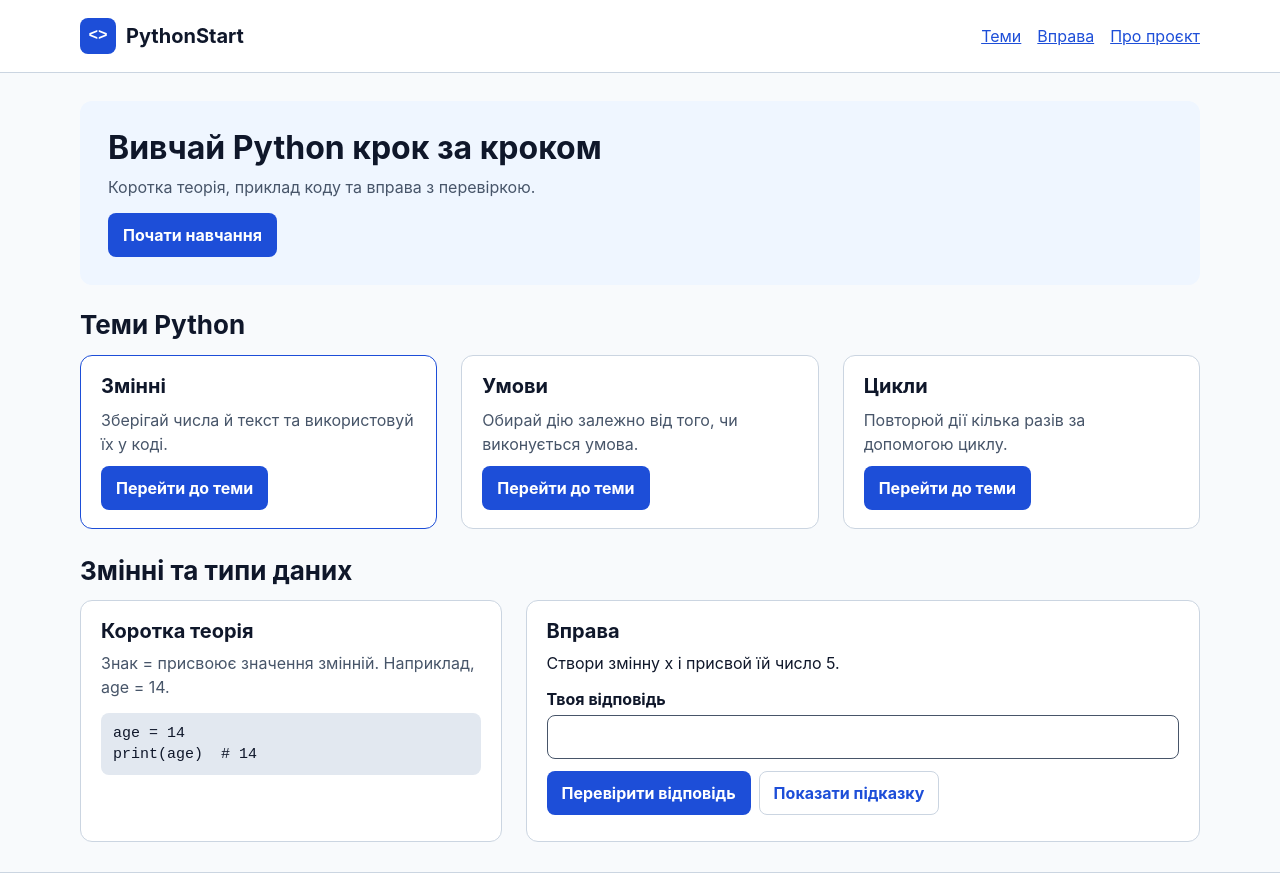
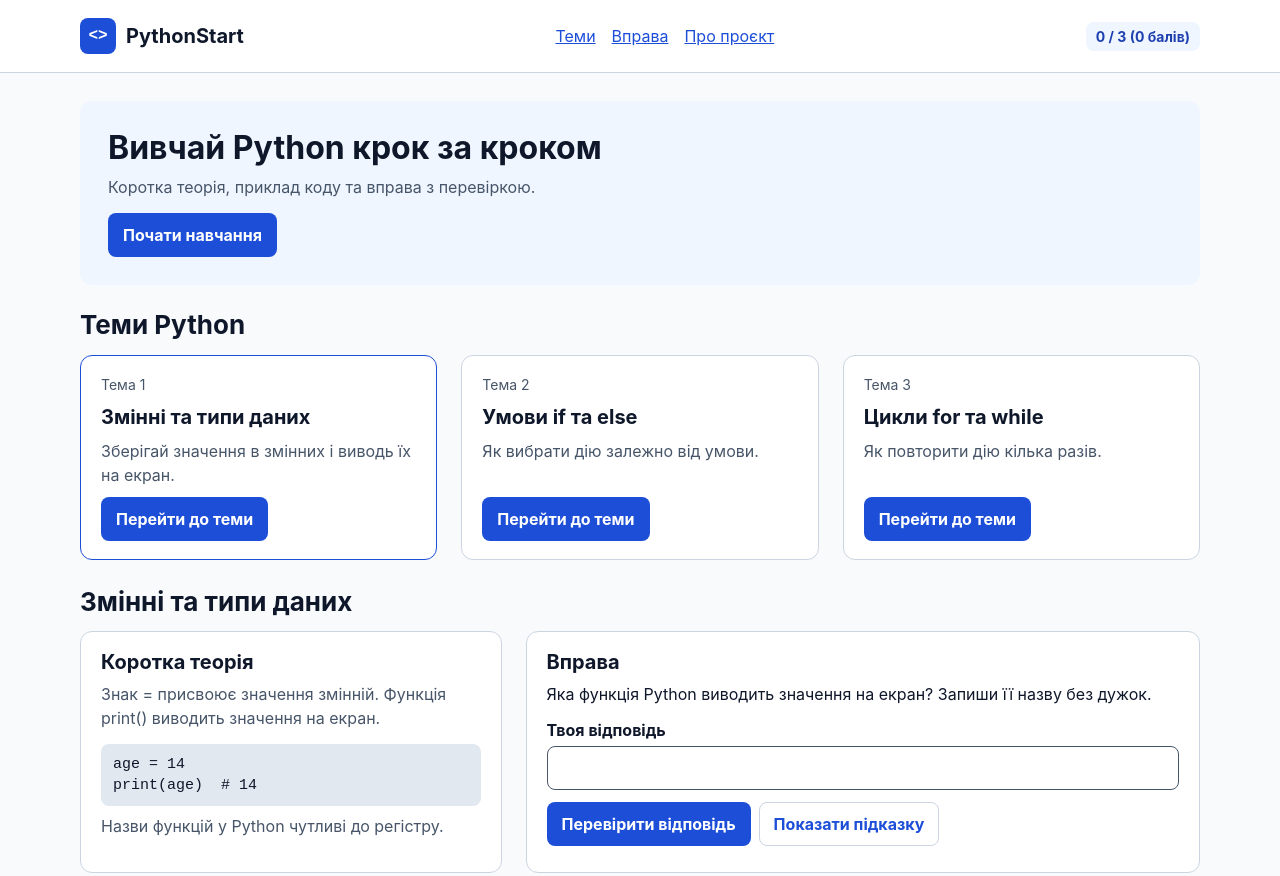
Before and after one commit to artempanshyn/pythonstart, a website with bundled scripts: page index.html in a window 1280 px wide. Shown: the top 876 px of the page. Built offline with nearby package versions, Linux system fonts and the light colour scheme.

Commit message:
feat: save PythonStart learning progress

```diff
--- a/css/components.css
+++ b/css/components.css
@@ -26,6 +26,27 @@
 }
 
 .btn-secondary:hover { background: var(--color-info-bg); }
+
+.progress-pill, .topic-status {
+  border-radius: var(--radius-control);
+  padding: 4px 10px;
+  font-size: 0.875rem;
+  font-weight: 650;
+}
+
+.progress-pill {
+  background: var(--color-info-bg);
+  color: var(--color-primary-hover);
+}
+
+.progress-pill:empty { visibility: hidden; }
+
+.topic-card .topic-status {
+  background: var(--color-success-bg);
+  color: var(--color-success-text);
+}
+
+.topic-step { font-size: 0.875rem; }
 
 :focus-visible {
   outline: 3px solid var(--color-primary);
--- a/data/topics.js
+++ b/data/topics.js
@@ -1,32 +1,38 @@
 export const topics = [
   {
     id: "variables",
+    stepLabel: "Тема 1",
     title: "Змінні та типи даних",
-    description: "Як зберегти число або текст у змінній.",
-    theory: "Знак = присвоює значення змінній. Наприклад, age = 14.",
-    task: "Створи змінну x і присвой їй число 5.",
-    correctAnswer: "x = 5",
-    example: "age = 14\nprint(age)  # 14",
-    hint: "Запиши ім’я x ліворуч від знака =, а число 5 праворуч.",
+    description: "Зберігай значення в змінних і виводь їх на екран.",
+    theory: "Знак = присвоює значення змінній. Функція print() виводить значення на екран.",
+    task: "Яка функція Python виводить значення на екран? Запиши її назву без дужок.",
+    correctAnswer: "print",
+    codeExample: "age = 14\nprint(age)  # 14",
+    tip: "Назви функцій у Python чутливі до регістру.",
+    hint: "У прикладі ця функція отримує значення age. Її назва має п’ять літер.",
   },
   {
     id: "conditions",
+    stepLabel: "Тема 2",
     title: "Умови if та else",
     description: "Як вибрати дію залежно від умови.",
     theory: "Після умови if ставимо двокрапку. Команди цього блоку пишемо з відступом.",
     task: "Який символ ставимо наприкінці рядка з умовою if x > 0?",
     correctAnswer: ":",
-    example: "if x > 0:\n    print(x)",
+    codeExample: "x = 8\nif x > 0:\n    print(x)\nelse:\n    print(0)",
+    tip: "Для порівняння на рівність використовуй ==, для присвоєння - =.",
     hint: "Після умови if потрібен розділовий знак.",
   },
   {
     id: "loops",
+    stepLabel: "Тема 3",
     title: "Цикли for та while",
     description: "Як повторити дію кілька разів.",
     theory: "У циклі for можна використати range(n). Він дає числа від 0 до n - 1.",
     task: "Запиши виклик range для чисел від 0 до 4 включно.",
     correctAnswer: "range(5)",
-    example: "for i in range(5):\n    print(i)",
+    codeExample: "for i in range(5):\n    print(i)",
+    tip: "Верхня межа range не входить до послідовності.",
     hint: "range(n) починає з 0 та зупиняється перед n.",
   },
 ];
--- a/index.html
+++ b/index.html
@@ -5,7 +5,7 @@
   <meta name="viewport" content="width=device-width, initial-scale=1">
   <title>PythonStart - навчальний тренажер</title>
   <link rel="stylesheet" href="css/styles.css">
-  <script type="module" src="js/layout.js"></script>
+  <script type="module" src="js/app.js"></script>
 </head>
 <body id="top">
   <a class="skip-link" href="#main-content">До основного вмісту</a>
@@ -21,6 +21,7 @@
         <a href="#workspace">Вправа</a>
         <a href="#about">Про проєкт</a>
       </nav>
+      <p id="progress-counter" class="progress-pill" role="status" aria-atomic="true"></p>
     </div>
   </header>
 
@@ -33,44 +34,23 @@
 
     <section id="catalog" class="catalog-section" aria-labelledby="catalog-heading">
       <h2 id="catalog-heading">Теми Python</h2>
-      <div id="topics-grid" class="topics-grid">
-        <article class="topic-card">
-          <h3>Змінні</h3>
-          <p>Зберігай числа й текст та використовуй їх у коді.</p>
-          <a class="btn btn-primary" href="#workspace" data-topic="variables" aria-current="true">Перейти до теми
-            <span class="visually-hidden">«Змінні»</span>
-          </a>
-        </article>
-        <article class="topic-card">
-          <h3>Умови</h3>
-          <p>Обирай дію залежно від того, чи виконується умова.</p>
-          <a class="btn btn-primary" href="#workspace" data-topic="conditions">Перейти до теми
-            <span class="visually-hidden">«Умови»</span>
-          </a>
-        </article>
-        <article class="topic-card">
-          <h3>Цикли</h3>
-          <p>Повторюй дії кілька разів за допомогою циклу.</p>
-          <a class="btn btn-primary" href="#workspace" data-topic="loops">Перейти до теми
-            <span class="visually-hidden">«Цикли»</span>
-          </a>
-        </article>
-      </div>
+      <div id="topics-grid" class="topics-grid"></div>
+      <noscript>Увімкни JavaScript, щоб відкрити теми та перевіряти відповіді.</noscript>
     </section>
 
     <section id="workspace" class="workspace-section" aria-labelledby="lesson-heading">
-      <h2 id="lesson-heading" tabindex="-1">Змінні та типи даних</h2>
+      <h2 id="lesson-heading" tabindex="-1"></h2>
       <div class="workspace-grid">
         <article class="theory-panel" aria-labelledby="theory-heading">
           <h3 id="theory-heading">Коротка теорія</h3>
-          <p id="lesson-theory">Знак = присвоює значення змінній. Наприклад, age = 14.</p>
-          <pre><code id="lesson-code">age = 14
-print(age)  # 14</code></pre>
+          <p id="lesson-theory"></p>
+          <pre><code id="lesson-code"></code></pre>
+          <p id="lesson-tip"></p>
         </article>
 
         <article class="exercise-panel" aria-labelledby="exercise-heading">
           <h3 id="exercise-heading">Вправа</h3>
-          <p id="exercise-question">Створи змінну x і присвой їй число 5.</p>
+          <p id="exercise-question"></p>
           <form id="exercise-form" class="exercise-form" novalidate>
             <div class="form-field">
               <label for="user-answer">Твоя відповідь</label>
--- a/js/app.js
+++ b/js/app.js
@@ -1,4 +1,9 @@
 import { t } from "./i18n.js";
+import { loadProgress, markTopicAsCompleted, saveProgress } from "./storage.js";
+import { getTopicById, renderTopicsCatalog } from "./topics.js";
+import { validateExerciseAnswer } from "./validation.js";
+import { createWorkspace } from "./workspace.js";
+import { topics } from "../data/topics.js";
 
 export const APP_CONFIG = {
   appName: "PythonStart",
@@ -6,6 +11,48 @@ export const APP_CONFIG = {
   defaultLocale: "uk",
 };
 
-export function initApp() {
-  console.log(`${t("app.title")} (${APP_CONFIG.version}). ${t("app.ready")}`);
+export function initApp(root = document) {
+  const feedback = root.querySelector("#feedback-container");
+  const counter = root.querySelector("#progress-counter");
+  let progress = loadProgress();
+  let saved = true;
+
+  function refreshProgress() {
+    const { completedTopics, totalScore } = progress;
+    const status = `${completedTopics.length} / ${topics.length} (${totalScore} ${t("progress.points")})`;
+    counter.textContent = saved ? status : `${status} · ${t("progress.unsaved")}`;
+    updateCatalog(progress);
+  }
+
+  function persist(nextProgress) {
+    if (nextProgress === progress && saved) return;
+    progress = nextProgress;
+    saved = saveProgress(progress);
+    refreshProgress();
+  }
+
+  function selectTopic(topic) {
+    const nextProgress = progress.activeTopicId === topic.id
+      ? progress
+      : { ...progress, activeTopicId: topic.id };
+    persist(nextProgress);
+    showTopic(topic, true);
+    feedback.textContent = "";
+    delete feedback.dataset.state;
+  }
+
+  function checkAnswer(value, topic) {
+    const result = validateExerciseAnswer(value, topic.correctAnswer);
+    feedback.textContent = t(result.messageKey);
+    feedback.dataset.state = result.status;
+    if (result.isCorrect) persist(markTopicAsCompleted(progress, topic.id));
+    return result;
+  }
+
+  const updateCatalog = renderTopicsCatalog(root.querySelector("#topics-grid"), selectTopic);
+  const showTopic = createWorkspace(root.querySelector("#workspace"), checkAnswer);
+  showTopic(getTopicById(progress.activeTopicId));
+  refreshProgress();
 }
+
+if (typeof document !== "undefined") document.addEventListener("DOMContentLoaded", () => initApp());
--- a/js/layout.js
+++ /dev/null
@@ -1,64 +0,0 @@
-import { topics } from "../data/topics.js";
-import { initApp } from "./app.js";
-import { t } from "./i18n.js";
-import { validateExerciseAnswer } from "./validation.js";
-
-const topicLinks = [...document.querySelectorAll("[data-topic]")];
-const form = document.querySelector("#exercise-form");
-const answer = document.querySelector("#user-answer");
-const feedback = document.querySelector("#feedback-container");
-const hint = document.querySelector("#exercise-hint");
-const hintButton = document.querySelector("#hint-btn");
-const heading = document.querySelector("#lesson-heading");
-const theory = document.querySelector("#lesson-theory");
-const code = document.querySelector("#lesson-code");
-const question = document.querySelector("#exercise-question");
-
-let activeTopic = topics[0];
-
-function setHintVisible(visible) {
-  hint.hidden = !visible;
-  hintButton.setAttribute("aria-expanded", String(visible));
-  hintButton.textContent = t(visible ? "exercise.hideHint" : "exercise.showHint");
-}
-
-function showTopic(topic) {
-  activeTopic = topic;
-  heading.textContent = topic.title;
-  theory.textContent = topic.theory;
-  code.textContent = topic.example;
-  question.textContent = topic.task;
-  hint.textContent = topic.hint;
-
-  form.reset();
-  answer.removeAttribute("aria-invalid");
-  feedback.textContent = "";
-  delete feedback.dataset.state;
-  setHintVisible(false);
-
-  for (const link of topicLinks) {
-    if (link.dataset.topic === topic.id) link.setAttribute("aria-current", "true");
-    else link.removeAttribute("aria-current");
-  }
-}
-
-for (const link of topicLinks) {
-  const topic = topics.find(({ id }) => id === link.dataset.topic);
-  link.addEventListener("click", () => {
-    showTopic(topic);
-    heading.focus({ preventScroll: true });
-  });
-}
-
-hintButton.addEventListener("click", () => setHintVisible(hint.hidden));
-
-form.addEventListener("submit", (event) => {
-  event.preventDefault();
-  const result = validateExerciseAnswer(answer.value, activeTopic.correctAnswer);
-  feedback.textContent = t(result.messageKey);
-  feedback.dataset.state = result.status;
-  answer.setAttribute("aria-invalid", String(!result.isCorrect));
-});
-
-showTopic(activeTopic);
-initApp();
--- a/js/messages.uk.js
+++ b/js/messages.uk.js
@@ -4,6 +4,9 @@ export const messages = {
   "catalog.heading": "Каталог навчальних тем",
   "catalog.empty": "Навчальні теми тимчасово відсутні.",
   "catalog.openTopic": "Перейти до теми",
+  "catalog.completed": "✓ Опрацьовано",
+  "progress.points": "балів",
+  "progress.unsaved": "Прогрес не збережено в цьому браузері.",
   "exercise.showHint": "Показати підказку",
   "exercise.hideHint": "Сховати підказку",
   "exercise.checkBtn": "Перевірити відповідь",
--- /dev/null
+++ b/js/storage.js
@@ -0,0 +1,53 @@
+import { topics } from "../data/topics.js";
+
+export const STORAGE_KEY = "pythonstart_progress_v1";
+const POINTS_PER_TOPIC = 10;
+const topicIds = new Set(topics.map(({ id }) => id));
+
+function normalizeProgress(value) {
+  const entries = Array.isArray(value?.completedTopics) ? value.completedTopics : [];
+  const completedTopics = [...new Set(entries.filter((id) => topicIds.has(id)))];
+
+  return {
+    completedTopics,
+    activeTopicId: topicIds.has(value?.activeTopicId) ? value.activeTopicId : topics[0].id,
+    totalScore: completedTopics.length * POINTS_PER_TOPIC,
+  };
+}
+
+export function loadProgress(storage) {
+  try {
+    const raw = (storage ?? globalThis.localStorage).getItem(STORAGE_KEY);
+    return normalizeProgress(JSON.parse(raw));
+  } catch {
+    return normalizeProgress();
+  }
+}
+
+export function saveProgress(progress, storage) {
+  try {
+    (storage ?? globalThis.localStorage).setItem(STORAGE_KEY, JSON.stringify(progress));
+    return true;
+  } catch {
+    return false;
+  }
+}
+
+export function markTopicAsCompleted(progress, topicId) {
+  if (!topicIds.has(topicId) || progress.completedTopics.includes(topicId)) return progress;
+
+  return {
+    ...progress,
+    completedTopics: [...progress.completedTopics, topicId],
+    totalScore: progress.totalScore + POINTS_PER_TOPIC,
+  };
+}
+
+export function resetProgress(storage) {
+  try {
+    (storage ?? globalThis.localStorage).removeItem(STORAGE_KEY);
+    return true;
+  } catch {
+    return false;
+  }
+}
--- /dev/null
+++ b/js/topics.js
@@ -0,0 +1,53 @@
+import { topics } from "../data/topics.js";
+import { t } from "./i18n.js";
+
+export function getTopicById(id) {
+  return topics.find((topic) => topic.id === id);
+}
+
+export function renderTopicsCatalog(container, onSelectTopic) {
+  const cards = new Map();
+  const document = container.ownerDocument;
+  const fragment = document.createDocumentFragment();
+
+  for (const topic of topics) {
+    const card = document.createElement("article");
+    card.className = "topic-card";
+
+    const step = document.createElement("p");
+    step.className = "topic-step";
+    step.textContent = topic.stepLabel;
+
+    const title = document.createElement("h3");
+    title.textContent = topic.title;
+
+    const description = document.createElement("p");
+    description.textContent = topic.description;
+
+    const status = document.createElement("p");
+    status.className = "topic-status";
+    status.textContent = t("catalog.completed");
+
+    const link = document.createElement("a");
+    link.className = "btn btn-primary";
+    link.href = "#workspace";
+    link.dataset.topic = topic.id;
+    link.textContent = t("catalog.openTopic");
+    link.setAttribute("aria-label", `${t("catalog.openTopic")} «${topic.title}»`);
+    link.addEventListener("click", () => onSelectTopic(topic));
+
+    card.append(step, title, description, status, link);
+    fragment.append(card);
+    cards.set(topic.id, { status, link });
+  }
+
+  container.replaceChildren(fragment);
+
+  return function updateTopicStatuses({ activeTopicId, completedTopics }) {
+    for (const [id, { status, link }] of cards) {
+      status.hidden = !completedTopics.includes(id);
+      if (id === activeTopicId) link.setAttribute("aria-current", "true");
+      else link.removeAttribute("aria-current");
+    }
+  };
+}
--- /dev/null
+++ b/js/workspace.js
@@ -0,0 +1,44 @@
+import { t } from "./i18n.js";
+
+export function createWorkspace(section, onSubmitAnswer) {
+  const heading = section.querySelector("#lesson-heading");
+  const theory = section.querySelector("#lesson-theory");
+  const example = section.querySelector("#lesson-code");
+  const tip = section.querySelector("#lesson-tip");
+  const question = section.querySelector("#exercise-question");
+  const form = section.querySelector("#exercise-form");
+  const answer = section.querySelector("#user-answer");
+  const hint = section.querySelector("#exercise-hint");
+  const hintButton = section.querySelector("#hint-btn");
+  let topic;
+
+  function setHintVisible(visible) {
+    hint.hidden = !visible;
+    hintButton.setAttribute("aria-expanded", String(visible));
+    hintButton.textContent = t(visible ? "exercise.hideHint" : "exercise.showHint");
+  }
+
+  hintButton.addEventListener("click", () => setHintVisible(hint.hidden));
+
+  form.addEventListener("submit", (event) => {
+    event.preventDefault();
+    const result = onSubmitAnswer(answer.value, topic);
+    answer.setAttribute("aria-invalid", String(!result.isCorrect));
+  });
+
+  answer.addEventListener("input", () => answer.removeAttribute("aria-invalid"));
+
+  return function showTopic(nextTopic, focus = false) {
+    topic = nextTopic;
+    heading.textContent = topic.title;
+    theory.textContent = topic.theory;
+    example.textContent = topic.codeExample;
+    tip.textContent = topic.tip;
+    question.textContent = topic.task;
+    hint.textContent = topic.hint;
+    form.reset();
+    answer.removeAttribute("aria-invalid");
+    setHintVisible(false);
+    if (focus) heading.focus({ preventScroll: true });
+  };
+}
```
Also changed, not shown: docs/architecture.md (+8 -2 lines), tests/storage.test.js (added, +65 -0 lines), tests/validation.test.js (+1 -1 lines).
